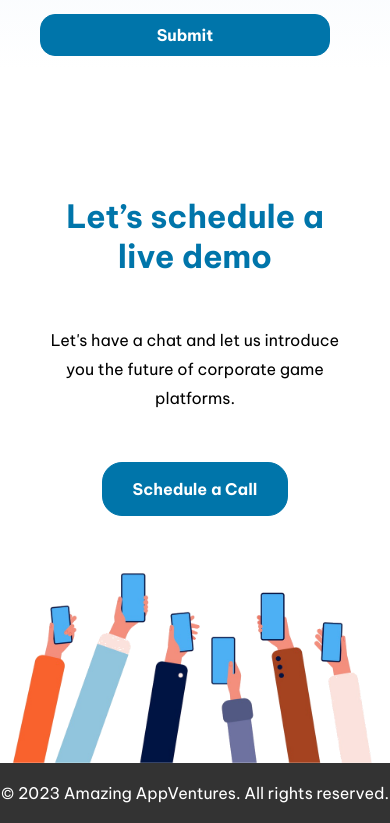
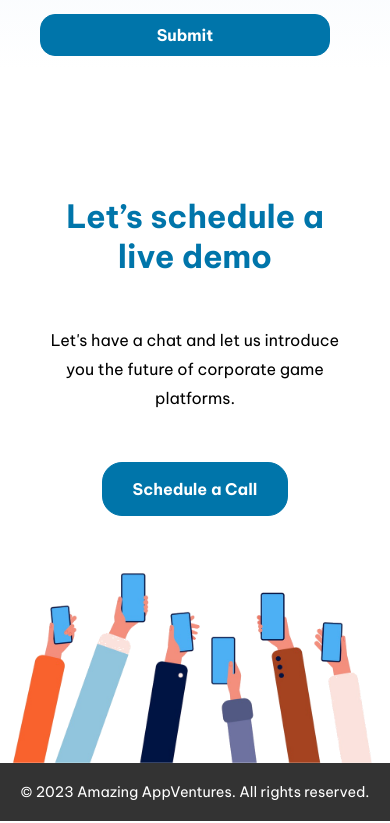
Before and after one commit to Gogulan12/AmazingAppVentures, a React (Create React App) app: page / in a window 390 px wide. Shown: the part 6384-7207 px from the top of the page. Built offline with nearby package versions, Linux system fonts and the light colour scheme.

Commit message:
updated footer

```diff
--- a/src/Components/FooterSection/Footer.css
+++ b/src/Components/FooterSection/Footer.css
@@ -9,3 +9,10 @@
   max-width: 800px;
   margin: 0 auto;
 }
+
+@media (max-width: 430px) {
+  .footer p {
+    font-size: 0.9rem;
+    margin: 0 20px;
+  }
+}
```
